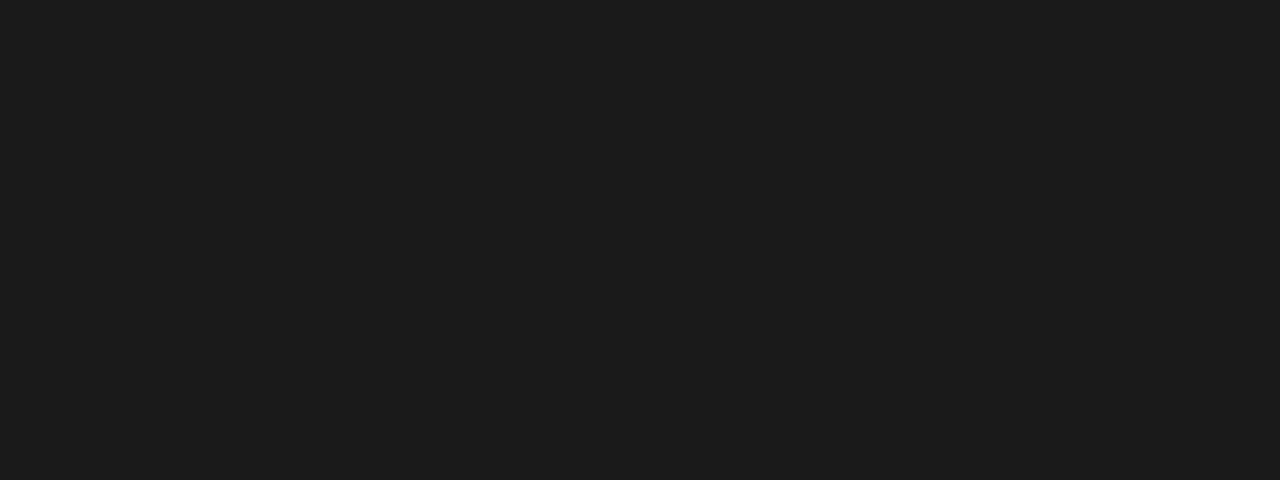
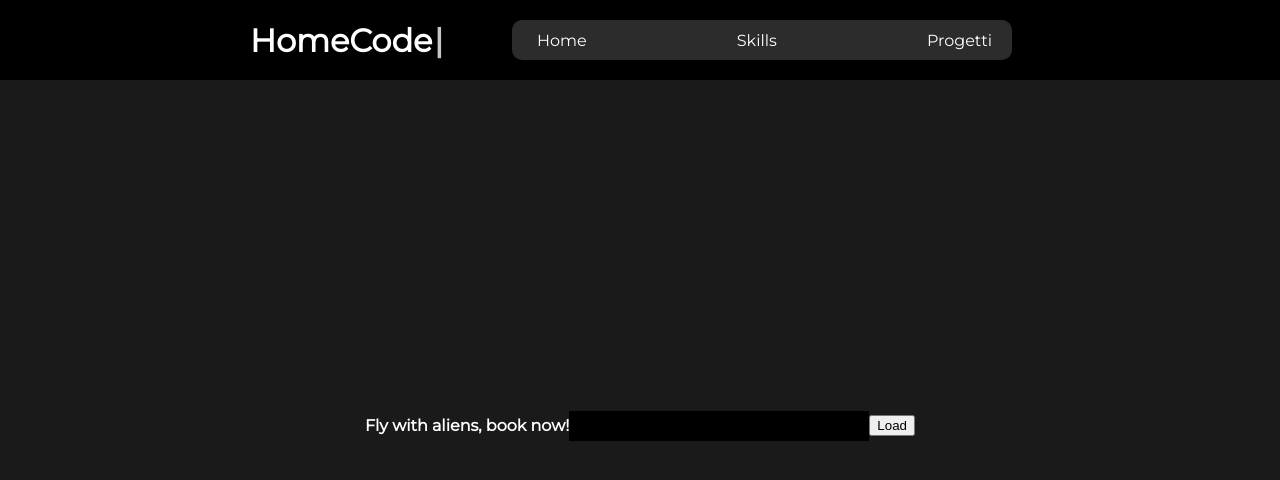
Before and after one commit to Ale31199/finale, a React app: page /xflies in a window 1280 px wide. Before the commit this address had no page. Built offline with nearby package versions, Linux system fonts and the light colour scheme.

Commit message:
creazione xflies file + router

```diff
--- a/src/index.js
+++ b/src/index.js
@@ -10,6 +10,7 @@ import Header from './header';
 import Spotify from './spotify/HomePage';
 import PixeL from './pixelnightmare/test';
 import Calculator from './calcolatrice/Calculator';
+import Xflies from './xflies';
 
 export default function TheRouter(){
   return(
@@ -22,6 +23,7 @@ export default function TheRouter(){
         <Route path='/spotify' element={<Spotify/>}/>
         <Route path='/pixel' element={<PixeL/>}/>
         <Route path='/calco' element={<Calculator/>}/>
+        <Route path='/xflies' element={<Xflies/>}/>
       </Route>
     </Routes>
     </BrowserRouter>
--- a/src/proj.css
+++ b/src/proj.css
@@ -624,3 +624,10 @@ text-align: justify;
     75%{box-shadow: rgb(177, 31, 31) -10px 0px 0px 0px;}
     95%{box-shadow: rgb(177, 31, 31) 0px -10px 0px 0px;}
 }
+
+
+
+.aliens{
+    position: absolute;
+top: 13%;
+}
--- a/src/proj.js
+++ b/src/proj.js
@@ -10,6 +10,8 @@ import {Outlet, Link} from 'react-router-dom';
 const proj =()=>{
     return(
         <div className='progettix'>
+
+            <Link to='/xflies' className='aliens'>Try Xflies</Link>
 
             <div className='prospo'>
              <img src={spotify} className='spo'></img>
--- /dev/null
+++ b/src/xflies.css
@@ -0,0 +1,21 @@
+.test{
+    position: absolute;
+    top: 50%;
+    left: 0;
+    width: 100%;
+    display: inline-flex;
+    justify-content: center;
+    align-items: center;
+}
+
+.loadBar{
+        width:'0%';
+        height:'30px';
+        background-color:'green';
+        animation: 10s linear load;
+}
+
+@keyframes load{
+    from {width: 0%;}
+    to {width: 100%;}
+}
--- /dev/null
+++ b/src/xflies.js
@@ -0,0 +1,44 @@
+import React, {useState} from 'react';
+import './xflies.css';
+
+
+
+const Xflies =()=>{
+    const [load, setload]=useState(false);
+
+
+    const loadNow=()=>{
+        if(load){
+            setload(false)
+        } else{
+            setload(true);
+        }
+    }
+
+
+
+    const loadingBar = {
+        width:'300px',
+        height:'30px',
+        backgroundColor:'black',
+    }
+    const loadBar = load ? {
+        width:'100%',
+        height:'30px',
+        backgroundColor:'green',
+    }
+:{};
+
+    return(
+    <div className="test">
+<p className='fly'>Fly with aliens, book now!</p>
+<div style={loadingBar}>
+    <div style={loadBar} className='loadBar'></div>
+</div>
+<button onClick={loadNow}>Load</button>
+    </div>
+
+
+    )
+}
+export default Xflies
```
Also changed, not shown: src/pixelnightmare/storia.js (deleted, +0 -11 lines).
